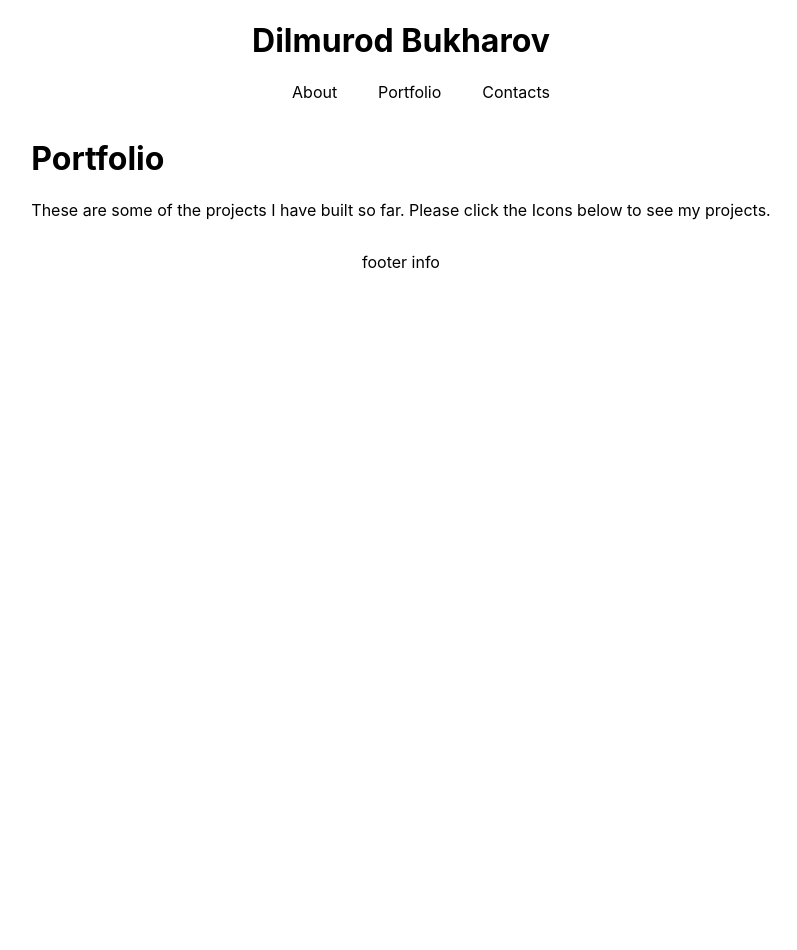
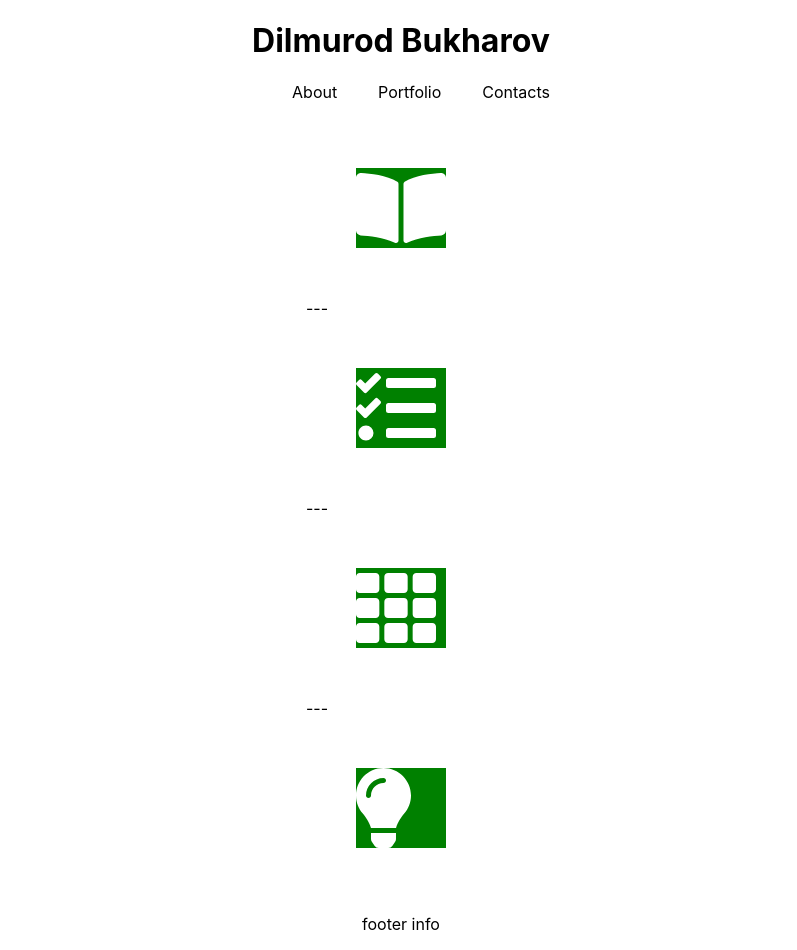
Before and after one commit to dilmurodb/New-Portfolio-Site, a React (Create React App) app: page /portfolio in a window 1280 px wide. Shown: the whole page, without its empty margins (239-1036 px from the left). Before the commit the page ends 800 px from the top, so only its background shows below. Built offline with nearby package versions, Linux system fonts and the light colour scheme.

Commit message:
added fontawesome icons

```diff
--- a/src/pages/Contacts.js
+++ b/src/pages/Contacts.js
@@ -1,15 +1,46 @@
 import { useEffect } from "react";
+import { library } from "@fortawesome/fontawesome-svg-core";
+import { fas } from "@fortawesome/free-solid-svg-icons";
+import { far } from "@fortawesome/free-regular-svg-icons";
+import { fab } from "@fortawesome/free-brands-svg-icons";
+import { FontAwesomeIcon } from "@fortawesome/react-fontawesome";
+library.add(fab, fas, far);
+
 const Contacts = () => {
   useEffect(() => {
     window.scroll(0, 0);
   }, []);
   return (
     <div>
-      <h1>Contacts</h1>
-      <p>
-        E-Mail dilmurod.bukharov@gmail.com Phone Mobile Number: (412)758-1167
-        GitHub LinkedIn
-      </p>
+      <h1>Contact</h1>
+      <h3>E-Mail</h3>
+      <p>dilmurod.bukharov@gmail.com</p>
+      <h3>Phone</h3>
+      <p>Mobile Number: (412)758-1167</p>
+      <div style={{ display: `flex`, flexDirection: `row` }}>
+        <div style={{ marginRight: `30px` }}>
+          <h4>GitHub</h4>
+          <a
+            href="https://github.com/dilmurodb"
+            target="_blank"
+            rel="noopener"
+            style={{ color: `black` }}
+          >
+            <FontAwesomeIcon icon={["fab", "github-square"]} size="3x" />
+          </a>
+        </div>
+        <div>
+          <h4>LinkedIn</h4>
+          <a
+            href="https://www.linkedin.com/in/d-bukharov/"
+            target="_blank"
+            rel="noopener"
+            style={{ color: `black` }}
+          >
+            <FontAwesomeIcon icon={["fab", "linkedin"]} size="3x" />
+          </a>
+        </div>
+      </div>
     </div>
   );
 };
--- a/src/pages/Portfolio.js
+++ b/src/pages/Portfolio.js
@@ -1,15 +1,59 @@
 import { useEffect } from "react";
+import { FontAwesomeIcon } from "@fortawesome/react-fontawesome";
+import { faBookOpen } from "@fortawesome/free-solid-svg-icons";
+import { faTasks } from "@fortawesome/free-solid-svg-icons";
+import { faTh } from "@fortawesome/free-solid-svg-icons";
+import { faLightbulb } from "@fortawesome/free-solid-svg-icons";
+
 const Portfolio = () => {
   useEffect(() => {
     window.scroll(0, 0);
   }, []);
   return (
     <div>
-      <h1>Portfolio</h1>
-      <p>
-        These are some of the projects I have built so far. Please click the
-        Icons below to see my projects.
-      </p>
+      <div style={{ margin: `50px`, backgroundColor: "green" }}>
+        <a
+          href="https://dilmurodb.github.io/trivia/"
+          target="_blank"
+          rel="noopener"
+          style={{ color: `white` }}
+        >
+          <FontAwesomeIcon icon={faBookOpen} size="5x" />
+        </a>
+      </div>
+      <p>---</p>
+      <div style={{ margin: `50px`, backgroundColor: "green" }}>
+        <a
+          href="https://bukharov-todo-list.herokuapp.com/"
+          target="_blank"
+          rel="noopener"
+          style={{ color: `white` }}
+        >
+          <FontAwesomeIcon icon={faTasks} size="5x" />
+        </a>
+      </div>
+      <p>---</p>
+      <div style={{ margin: `50px`, backgroundColor: "green" }}>
+        <a
+          href="https://dilmurodb.github.io/tic-tac/"
+          target="_blank"
+          rel="noopener"
+          style={{ color: `white` }}
+        >
+          <FontAwesomeIcon icon={faTh} size="5x" />
+        </a>
+      </div>
+      <p>---</p>
+      <div style={{ margin: `50px`, backgroundColor: "green" }}>
+        <a
+          href="https://musing-fermi-856938.netlify.com/"
+          target="_blank"
+          rel="noopener"
+          style={{ color: `white` }}
+        >
+          <FontAwesomeIcon icon={faLightbulb} size="5x" />
+        </a>
+      </div>
     </div>
   );
 };
```
